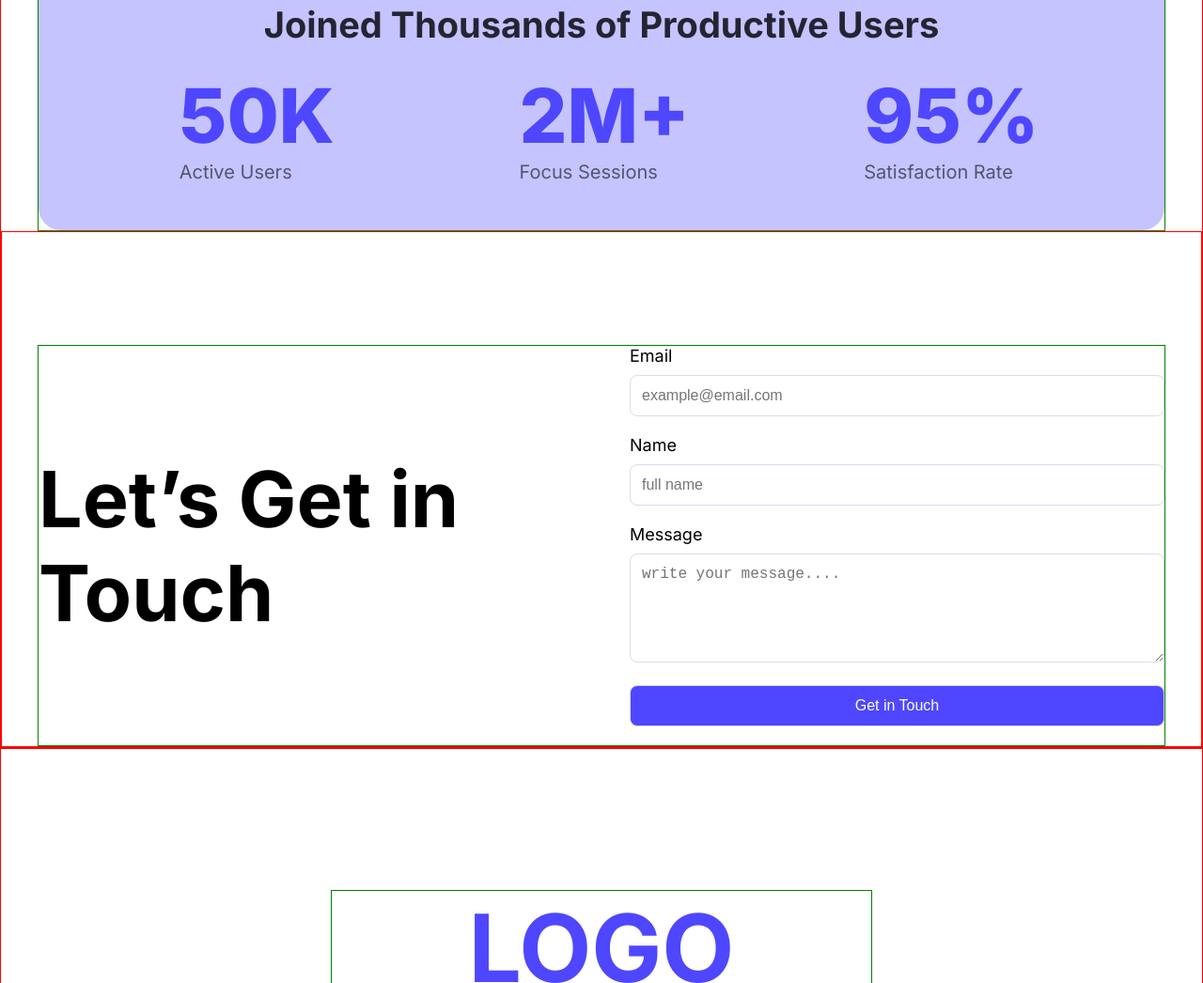
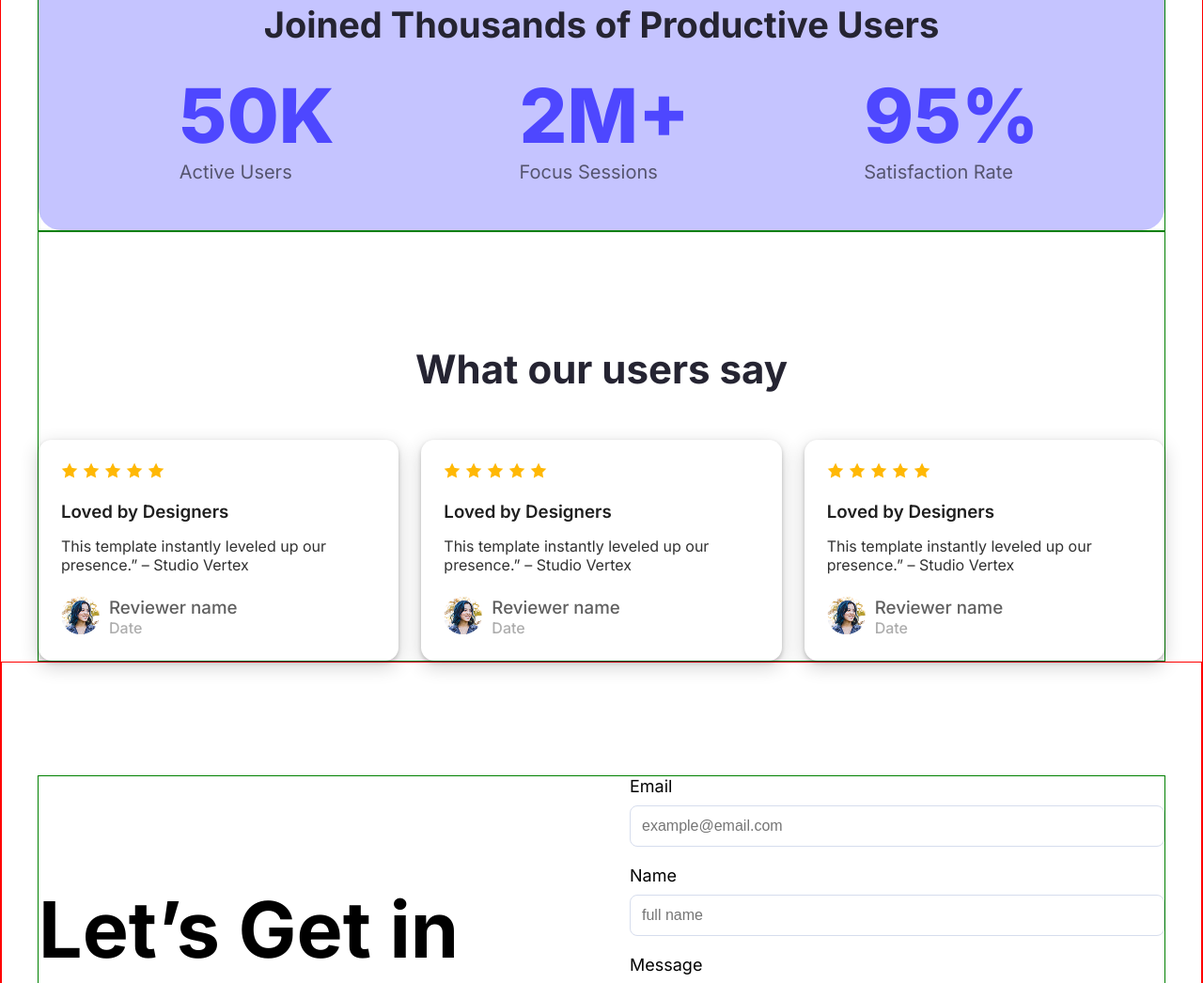
Before and after one commit to hasib-dev7/landing-launchpad, a plain HTML site: page index.html in a window 1280 px wide. Shown: the part 1291-2337 px from the top of the page at 94% size. Drawn offline with Linux system fonts and the light colour scheme.

Commit message:
feedback section add

```diff
--- a/index.html
+++ b/index.html
@@ -88,6 +88,106 @@
 				</div>
 			</section>
 			<!-- productive users section end -->
+			<!-- feedback section start -->
+			<section class="feedback-section content-area">
+				<h2 class="feedback-title">What our users say</h2>
+				<div class="feedback-cards">
+					<!-- card 01 -->
+					<div class="card-style">
+						<div class="icon">
+							<img src="images/icon-star.png" alt="icon star" />
+							<img src="images/icon-star.png" alt="icon star" />
+							<img src="images/icon-star.png" alt="icon star" />
+							<img src="images/icon-star.png" alt="icon star" />
+							<img src="images/icon-star.png" alt="icon star" />
+						</div>
+						<!-- heading -->
+						<div>
+							<h3 class="heading-title">Loved by Designers</h3>
+							<p class="heading-text">
+								This template instantly leveled up our presence.” – Studio
+								Vertex
+							</p>
+						</div>
+						<!-- feedback logo -->
+						<div class="feedback-logo">
+							<div>
+								<img
+									class="logo-image"
+									src="images/avatar.png"
+									alt="feedback logo" />
+							</div>
+							<div>
+								<h3 class="feedback-logo-title">Reviewer name</h3>
+								<p class="feedback-logo-text">Date</p>
+							</div>
+						</div>
+					</div>
+					<!-- card 02 -->
+					<div class="card-style">
+						<div class="icon">
+							<img src="images/icon-star.png" alt="icon star" />
+							<img src="images/icon-star.png" alt="icon star" />
+							<img src="images/icon-star.png" alt="icon star" />
+							<img src="images/icon-star.png" alt="icon star" />
+							<img src="images/icon-star.png" alt="icon star" />
+						</div>
+						<!-- heading -->
+						<div>
+							<h3 class="heading-title">Loved by Designers</h3>
+							<p class="heading-text">
+								This template instantly leveled up our presence.” – Studio
+								Vertex
+							</p>
+						</div>
+						<!-- feedback logo -->
+						<div class="feedback-logo">
+							<div>
+								<img
+									class="logo-image"
+									src="images/avatar.png"
+									alt="feedback logo" />
+							</div>
+							<div>
+								<h3 class="feedback-logo-title">Reviewer name</h3>
+								<p class="feedback-logo-text">Date</p>
+							</div>
+						</div>
+					</div>
+					<!-- card 3 -->
+					<div class="card-style">
+						<div class="icon">
+							<img src="images/icon-star.png" alt="icon star" />
+							<img src="images/icon-star.png" alt="icon star" />
+							<img src="images/icon-star.png" alt="icon star" />
+							<img src="images/icon-star.png" alt="icon star" />
+							<img src="images/icon-star.png" alt="icon star" />
+						</div>
+						<!-- heading -->
+						<div>
+							<h3 class="heading-title">Loved by Designers</h3>
+							<p class="heading-text">
+								This template instantly leveled up our presence.” – Studio
+								Vertex
+							</p>
+						</div>
+						<!-- feedback logo -->
+						<div class="feedback-logo">
+							<div>
+								<img
+									class="logo-image"
+									src="images/avatar.png"
+									alt="feedback logo" />
+							</div>
+							<div>
+								<h3 class="feedback-logo-title">Reviewer name</h3>
+								<p class="feedback-logo-text">Date</p>
+							</div>
+						</div>
+					</div>
+				</div>
+			</section>
+			<!-- feedback section end -->
 			<!-- touch section start -->
 			<section class="touch-section container">
 				<div class="touch content-area">
--- a/styles/style.css
+++ b/styles/style.css
@@ -143,6 +143,63 @@ body {
 	font-weight: 400;
 	color: #00000091;
 }
+/* feedback section */
+
+.feedback-section {
+	padding-top: 120px;
+}
+.feedback-cards {
+	padding-top: 50px;
+	display: flex;
+	justify-content: space-between;
+	gap: 24px;
+}
+.card-style {
+	padding: 24px;
+	border-radius: 14px;
+	box-shadow: 0 2px 4px 0 rgba(0, 0, 0, 0.2), 0 6px 20px 0 rgba(0, 0, 0, 0.19);
+}
+.feedback-title {
+	color: #252432;
+	font-size: 42px;
+	font-weight: 700;
+	text-align: center;
+}
+.icon {
+	display: flex;
+	gap: 5px;
+}
+.heading-title {
+	font-style: 20px;
+	font-weight: 600;
+	color: #000000e1;
+	padding-top: 24px;
+}
+.heading-text {
+	font-size: 16px;
+	font-weight: 400;
+	color: #000000ce;
+	padding-top: 15px;
+}
+.feedback-logo {
+	display: flex;
+	gap: 10px;
+	padding-top: 24px;
+}
+.logo-image {
+	width: 100%;
+	border-radius: 50%;
+}
+.feedback-logo-title {
+	font-style: 16px;
+	font-weight: 500;
+	color: #000000a0;
+}
+.feedback-logo-text {
+	font-style: 16px;
+	font-weight: 500;
+	color: #00000052;
+}
 /* touch section  */
 .touch-section {
 	padding-top: 120px;
```
Also changed, not shown: images/avatar.png (added), images/icon-star.png (added).
